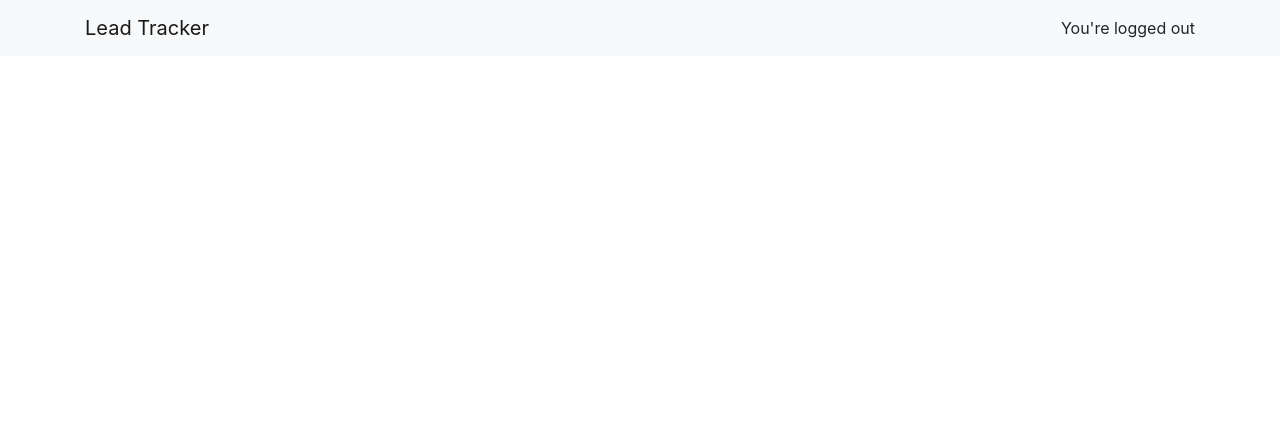
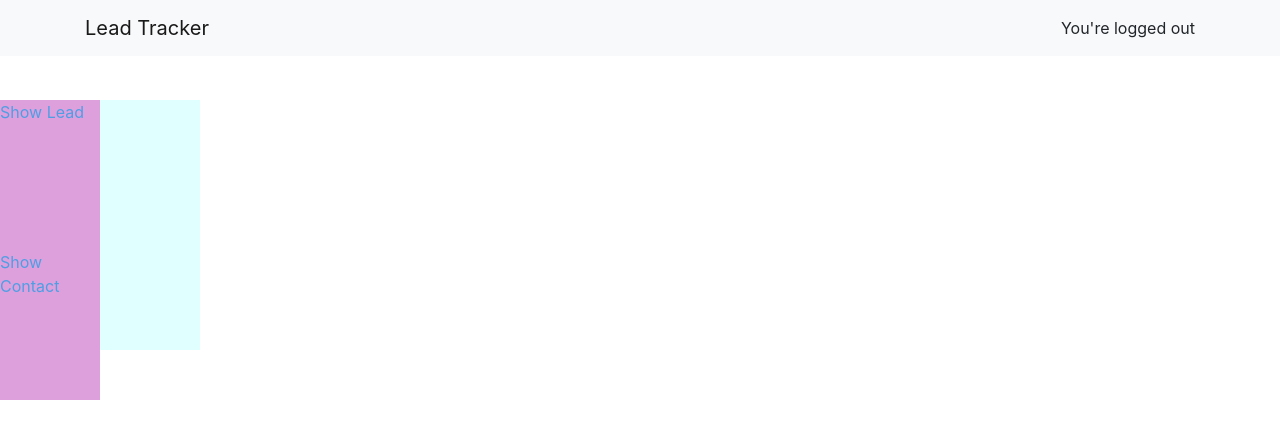
Before and after one commit to JimHotchkiss/lead-tracker-client, a React (Create React App) app: page /leads/1 in a window 1280 px wide. Shown: the top 438 px of the page. Built offline with nearby package versions, Linux system fonts and the light colour scheme; no server answers.

Commit message:
Building the Show lead and Show contact components.

```diff
--- a/src/actions/newUserSubmit.js
+++ b/src/actions/newUserSubmit.js
@@ -47,7 +47,6 @@
     })
       .then((response) => response.json())
       .then((user) => {
-        console.log(user);
         if (user.error) {
           alert(user.error);
         } else {
--- a/src/components/LeadsTable.js
+++ b/src/components/LeadsTable.js
@@ -2,12 +2,20 @@
 import { Component } from "react";
 import Table from "react-bootstrap/Table";
 import { connect } from "react-redux";
+import { Link } from "react-router-dom";
 
 class LeadsTable extends Component {
+  constructor() {
+    super();
+  }
+
+  componentDidMount() {
+    console.log("Inside leads table CDM:", this.props.currentUser);
+  }
   render() {
     const tableOutput = this.props.currentUser.included.map((item, index) => {
       if (item.type === "lead") {
-        console.log(item.attributes);
+        // console.log(item.attributes);
         return (
           <tr key={Math.random()}>
             <td>
@@ -16,7 +24,11 @@
             <td>{item.attributes.urgency}</td>
 
             <td>
-              <a href='#'>{item.attributes.product}</a>
+              <Link
+                className='show-lead-link'
+                to={`/leads/${item.attributes.id}`}>
+                {item.attributes.product}
+              </Link>
             </td>
             <td>{item.attributes.status}</td>
           </tr>
--- a/src/components/Navbar.js
+++ b/src/components/Navbar.js
@@ -3,31 +3,15 @@
 import { Component } from "react";
 import Navbar from "react-bootstrap/Navbar";
 import Container from "react-bootstrap/Container";
-import { BrowserRouter as Router, Link, NavLink } from "react-router-dom";
-
+import { Link } from "react-router-dom";
 import { connect } from "react-redux";
 import { userLogOut } from "../actions/newUserSubmit";
 
 class NavBar extends Component {
-  constructor(props) {
-    super(props);
-    this.state = {
-      userId: null,
-    };
+  constructor() {
+    super();
     this.handleLogOut = this.handleLogOut.bind(this);
   }
-
-  componentDidMount() {
-    this.setId();
-  }
-
-  setId = () => {
-    if (this.props.currentUser) {
-      console.log(this.props.currentUser);
-    } else {
-      console.log("fucking nothing");
-    }
-  };
 
   handleLogOut(event) {
     event.preventDefault();
@@ -35,6 +19,12 @@
   }
 
   render() {
+    const userId = this.props.currentUser
+      ? this.props.currentUser.data.id
+      : ":id";
+    const userName = this.props.currentUser
+      ? this.props.currentUser.data.attributes.username
+      : "not logged in";
     const logOut = () => {
       return (
         <div>
@@ -52,10 +42,8 @@
         <Navbar.Brand className='welcome-span'>
           <span>
             Welcome{" "}
-            <Link className='users-id' to='/users/:id'>
-              <span className='name-color'>
-                {this.props.currentUser.data.attributes.username}
-              </span>
+            <Link className='users-id' to={`/users/${userId}`}>
+              <span className='name-color'>{userName}</span>
             </Link>
           </span>
         </Navbar.Brand>
--- a/src/containers/HomeContainer.js
+++ b/src/containers/HomeContainer.js
@@ -2,6 +2,7 @@
 import NavBar from "../components/Navbar";
 import RepDashboardContainer from "./RepDashboardContainer";
 import UserFormContainer from "./UserFormContainer";
+import LeadDetails from "./LeadDetails";
 import LeadsManager from "./LeadsManager";
 import { Route, Switch } from "react-router-dom";
 import { connect } from "react-redux";
@@ -20,6 +21,9 @@
           <Route path='/manage_leads'>
             <LeadsManager />
           </Route>
+          <Route path='/leads/:id'>
+            <LeadDetails />
+          </Route>
         </Switch>
       </div>
     );
--- /dev/null
+++ b/src/containers/LeadDetails.js
@@ -0,0 +1,18 @@
+import React from "react";
+import "./leadsManager.css";
+import ShowContact from "./ShowContact";
+import ShowLead from "./ShowLead";
+const LeadDetails = () => {
+  return (
+    <div className='manage-leads-div'>
+      <div className='show-lead-component'>
+        <ShowLead />
+      </div>
+      <div className='show-contact-component'>
+        <ShowContact />
+      </div>
+    </div>
+  );
+};
+
+export default LeadDetails;
--- a/src/containers/LeadsManager.js
+++ b/src/containers/LeadsManager.js
@@ -1,7 +1,7 @@
 import React from "react";
 import "./leadsManager.css";
 const LeadsManager = () => {
-  return <div className='manage-leads-div'>Manage Leads Component</div>;
+  return <div className='manage-leads-div'>Lead Manager</div>;
 };
 
 export default LeadsManager;
--- /dev/null
+++ b/src/containers/ShowContact.js
@@ -0,0 +1,15 @@
+import React from "react";
+import { connect } from "react-redux";
+import "./leadsManager.css";
+// console.log("show contact:", this.props.currentUser);
+const ShowContact = () => {
+  return <div className='show-lead-div'>Show Contact</div>;
+};
+
+const mapStateToProps = (state) => {
+  return {
+    currentUser: state.currentUser,
+  };
+};
+
+export default connect(mapStateToProps)(ShowContact);
--- /dev/null
+++ b/src/containers/ShowLead.js
@@ -0,0 +1,16 @@
+import React from "react";
+import { connect } from "react-redux";
+import "./leadsManager.css";
+
+const ShowLead = ({ currentUser }) => {
+  console.log(currentUser);
+  return <div className='show-lead-div'>Show Lead</div>;
+};
+
+const mapStateToProps = (state) => {
+  return {
+    currentUser: state.currentUser,
+  };
+};
+
+export default connect(mapStateToProps)(ShowLead);
--- a/src/containers/UserFormContainer.js
+++ b/src/containers/UserFormContainer.js
@@ -7,11 +7,15 @@
 import RepDashboardContainer from "./RepDashboardContainer";
 
 class UserFormContainer extends Component {
-  constructor(props) {
-    super(props);
+  constructor() {
+    super();
 
     this.handleFormSubmit = this.handleFormSubmit.bind(this);
     this.onChangeHandler = this.onChangeHandler.bind(this);
+  }
+
+  componentDidMount() {
+    console.log("user form container CDM:", this.props.currentUser);
   }
 
   handleFormSubmit(event) {
@@ -29,7 +33,6 @@
   }
 
   render() {
-    console.log("rederform");
     const { username, email, password } = this.props.newUserFormData;
     const submitButton = () => {
       return (
--- a/src/containers/leadsManager.css
+++ b/src/containers/leadsManager.css
@@ -1,7 +1,21 @@
 .manage-leads-div {
+  display: flex;
+  flex-direction: column;
   margin-top: 100px;
   height: 250px;
   width: 200px;
   background: lightcyan;
   color: #4e9ee4;
 }
+
+.show-lead-div {
+  height: 150px;
+  width: 100px;
+  background: plum;
+}
+
+.show-contact-div {
+  height: 150px;
+  width: 100px;
+  background: lightblue;
+}
```
